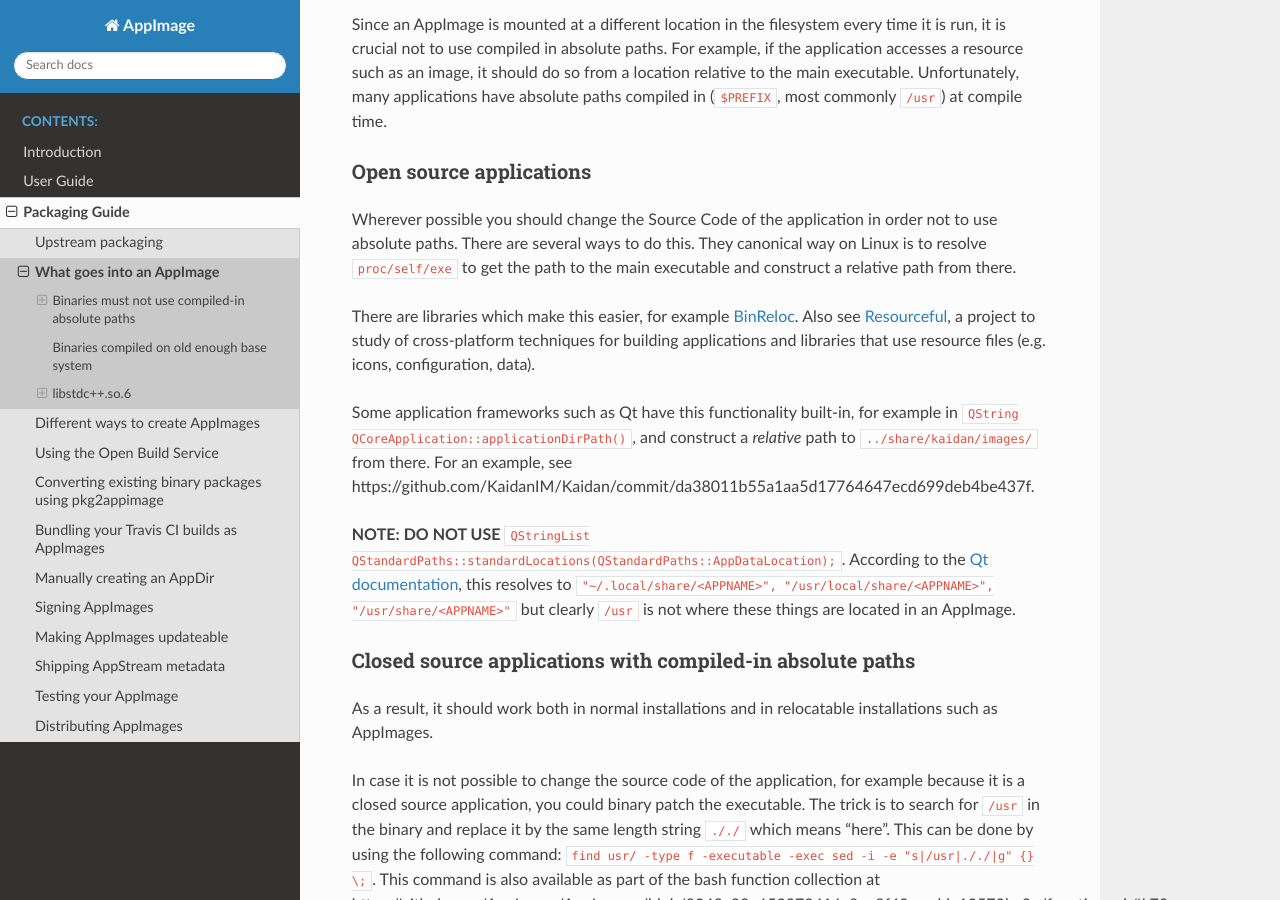
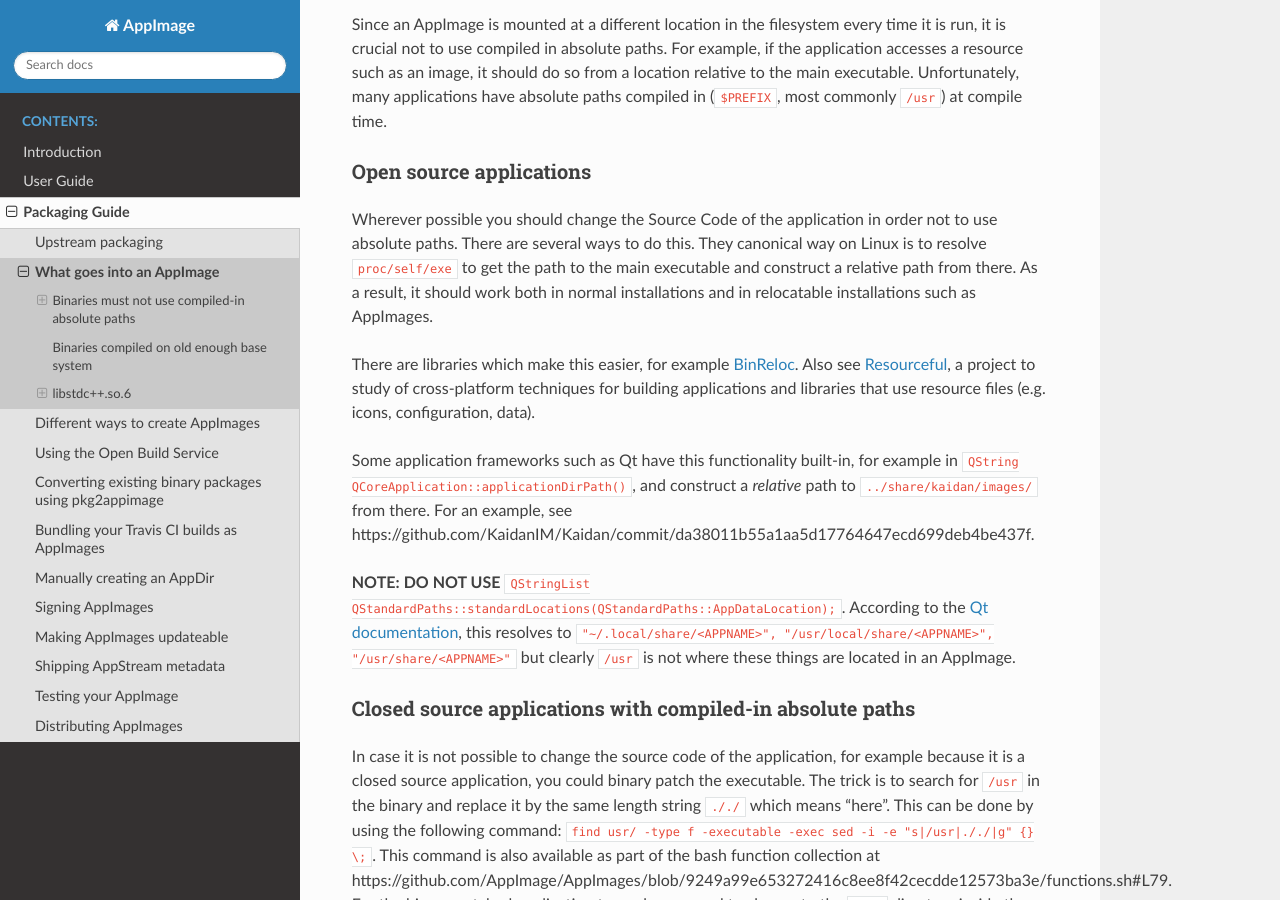
Before and after one commit to AppImage/docs.appimage.org, a Sphinx documentation site: the page built from source/packaging-guide/ingredients.md, in a window 1280 px wide and 900 px high, scrolled down 636 px. Built offline with Sphinx 7.4.7 and the Read the Docs theme 2.0.0, drawn with Linux system fonts in a browser that asks for light colours; part of the change alters nothing that is shown.

```diff
--- a/source/packaging-guide/ingredients.md
+++ b/source/packaging-guide/ingredients.md
@@ -21,7 +21,7 @@ Since an AppImage is mounted at a different location in the filesystem every tim
 
 ### Open source applications
 
-Wherever possible you should change the Source Code of the application in order not to use absolute paths. There are several ways to do this. They canonical way on Linux is to resolve `proc/self/exe` to get the path to the main executable and construct a relative path from there.
+Wherever possible you should change the Source Code of the application in order not to use absolute paths. There are several ways to do this. They canonical way on Linux is to resolve `proc/self/exe` to get the path to the main executable and construct a relative path from there. As a result, it should work both in normal installations and in relocatable installations such as AppImages.
 
 There are libraries which make this easier, for example [BinReloc](https://github.com/limbahq/binreloc). Also see [Resourceful](https://github.com/drbenmorgan/Resourceful), a project to study of cross-platform techniques for building applications and libraries that use resource files (e.g. icons, configuration, data).
 
@@ -30,8 +30,6 @@ Some application frameworks such as Qt have this functionality built-in, for exa
 __NOTE:__ __DO NOT USE__ [`QStringList QStandardPaths::standardLocations(QStandardPaths::AppDataLocation);`](http://doc.qt.io/qt-5/qstandardpaths.html). According to the [Qt documentation](http://doc.qt.io/qt-5/qstandardpaths.html), this resolves to `"~/.local/share/<APPNAME>", "/usr/local/share/<APPNAME>", "/usr/share/<APPNAME>"` but clearly `/usr` is not where these things are located in an AppImage.
 
 ### Closed source applications with compiled-in absolute paths
-
-As a result, it should work both in normal installations and in relocatable installations such as AppImages.
 
 In case it is not possible to change the source code of the application, for example because it is a closed source application, you could binary patch the executable.  The trick is to search for `/usr`  in the binary and replace it by the same length string `././`  which means “here”.  This can be done by using the following command: `find usr/ -type f -executable -exec sed -i -e "s|/usr|././|g" {} \;`. This command is also available as part of the bash function collection at https://github.com/AppImage/AppImages/blob/9249a99e653272416c8ee8f42cecdde12573ba3e/functions.sh#L79. For the binary-patched application to work, you need to change to the `usr/` directory inside the application directory before you launch the application.
 
```
